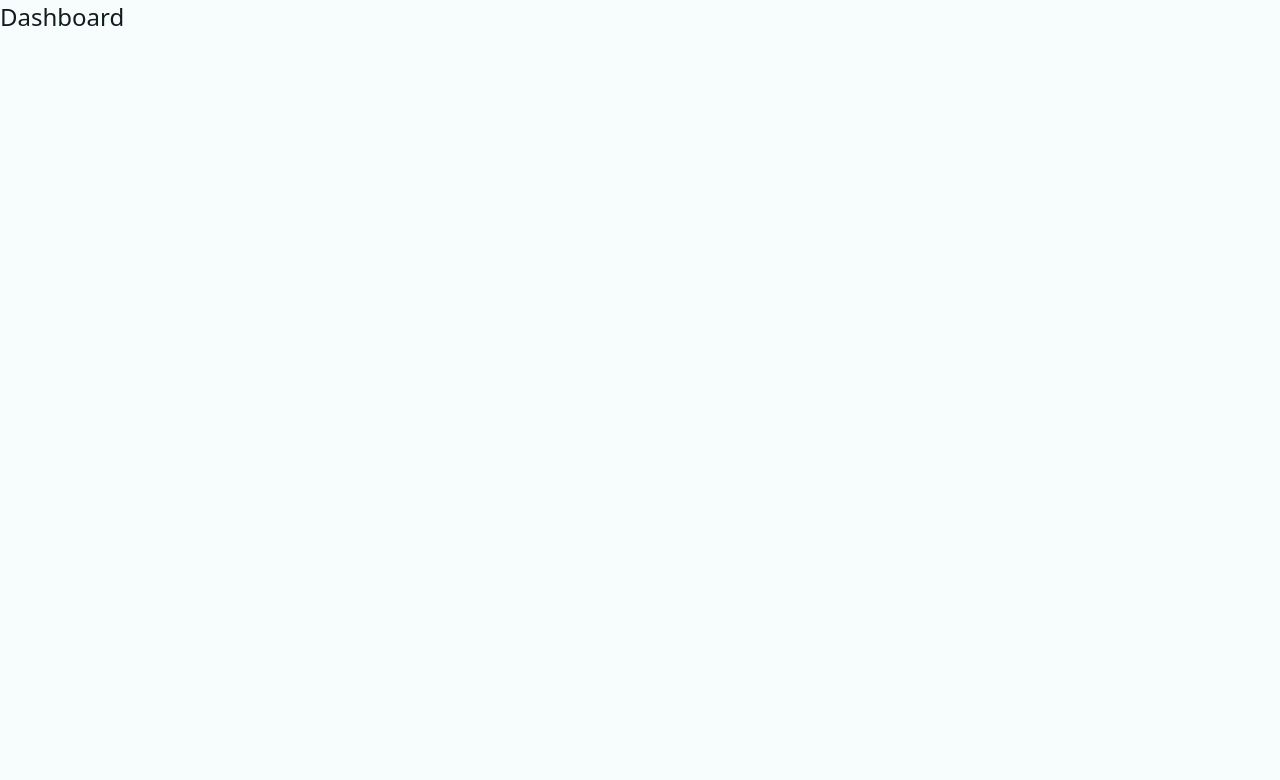
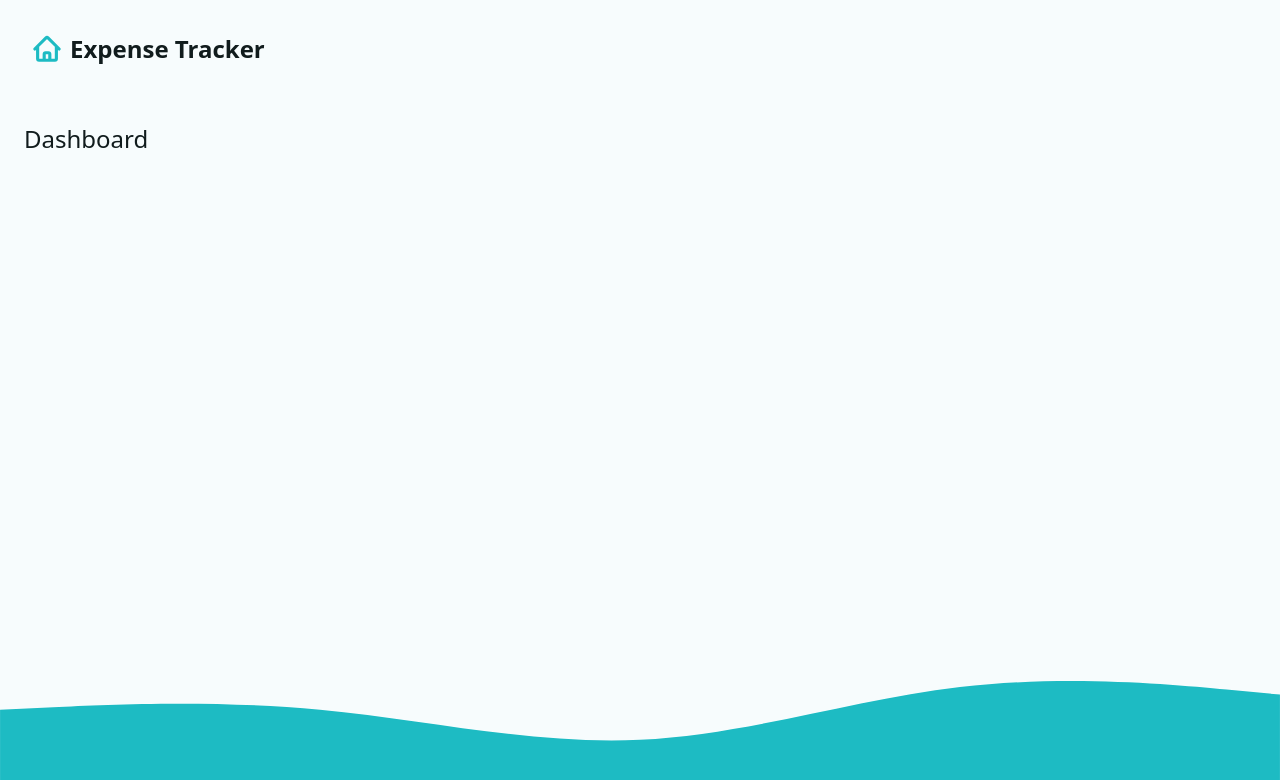
Before and after one commit to roufkhalid93/expense-tracker, a React (Vite) app: page / in a window 1280 px wide. Shown: the top 780 px of the page. Built offline with nearby package versions, Linux system fonts and the light colour scheme.

Commit message:
add layout and actions

```diff
--- a/package.json
+++ b/package.json
@@ -10,6 +10,7 @@
     "preview": "vite preview"
   },
   "dependencies": {
+    "@heroicons/react": "^2.2.0",
     "react": "^18.3.1",
     "react-dom": "^18.3.1",
     "react-router-dom": "6.8"
--- a/src/App.jsx
+++ b/src/App.jsx
@@ -7,16 +7,31 @@
 import Dashboard, { dashboardLoader } from "./pages/Dashboard"
 import Error from "./pages/Error"
 
+//layouts
+import Main, { mainLoader } from "./layouts/Main"
+
+//actions
+import { logoutAction } from "./actions/logout"
+
 const router = createBrowserRouter ([
   {
     path: "/",
-    element: <Dashboard />,
-    loader: dashboardLoader
+    element: <Main />,
+    loader: mainLoader,
+    errorElement: <Error />,
+    children: [
+      {
+        index: true,
+        element: <Dashboard />,
+        loader: dashboardLoader,
+        errorElement: <Error />
+      },
+      {
+        path: "logout",
+        action: logoutAction
+      }
+    ]
   },
-  {
-    path: "*",
-    element: <Error />
-  }
 ])
 
 
--- /dev/null
+++ b/src/actions/logout.js
@@ -0,0 +1,15 @@
+//rrd imports
+import { redirect } from "react-router-dom";
+
+//helpers
+import { deleteItem } from "../helpers";
+
+export async function logoutAction() {
+    //delete the user
+    deleteItem({
+        key: "userName"
+    })
+
+    //return redirect
+    return redirect("/")
+}
--- /dev/null
+++ b/src/components/Nav.jsx
@@ -0,0 +1,52 @@
+//rrd imports
+import { Form, NavLink } from "react-router-dom"
+
+//library
+import { TrashIcon } from "@heroicons/react/16/solid"
+
+//assets
+import logomark from "../assets/logomark.svg"
+
+
+export default function Nav ({userName}) {
+    return (
+        <nav>
+            {userName}
+            <NavLink
+                to="/"
+                aria-label="Go to home"
+            >
+                <img src={logomark} alt="" height={30}/>
+                <span>Expense Tracker</span>
+            </NavLink>
+            {
+                userName && (
+                    <Form
+                        method="post"
+                        action="/logout"
+                        onSubmit={(event) => {
+                            if(!confirm("Delete user and all data?"))
+                            {event.preventDefault()}
+                        }}
+                        >
+                            <button type="submit" className="btn btn--warning">
+                                    <span>Delete User</span>
+                                    <TrashIcon width={20}/>
+                                </button>
+                    </Form>
+                )
+            }
+        </nav>
+    )
+}
+
+
+// const Nav = ({userName}) => {
+//     return (
+//         <nav>
+//             {userName}
+//         </nav>
+//     )
+// }
+
+// export default Nav
--- a/src/helpers.js
+++ b/src/helpers.js
@@ -2,3 +2,8 @@
 export const fetchData = (key) => {
     return JSON.parse(localStorage.getItem(key))
 }
+
+//delete item
+export const deleteItem = ({key}) => {
+    return localStorage.removeItem(key)
+}
--- /dev/null
+++ b/src/layouts/Main.jsx
@@ -0,0 +1,35 @@
+import { Outlet, useLoaderData } from "react-router-dom"
+
+//helper function
+import { fetchData } from "../helpers"
+
+//assets
+import wave from "../assets/wave.svg"
+
+//components
+import Nav from "../components/Nav"
+
+
+//loader
+export function mainLoader() {
+    const userName = fetchData("userName")
+
+    return { userName }
+}
+
+const Main = () => {
+    const { userName } = useLoaderData()
+
+
+    return (
+        <div className="layout">
+            <Nav userName={userName} />
+            <main>
+                <Outlet />
+            </main>
+            <img src={wave} alt=""/>
+        </div>
+    )
+}
+
+export default Main
```
Also changed, not shown: 1 other file (tests, documents, lock files or other folders).
